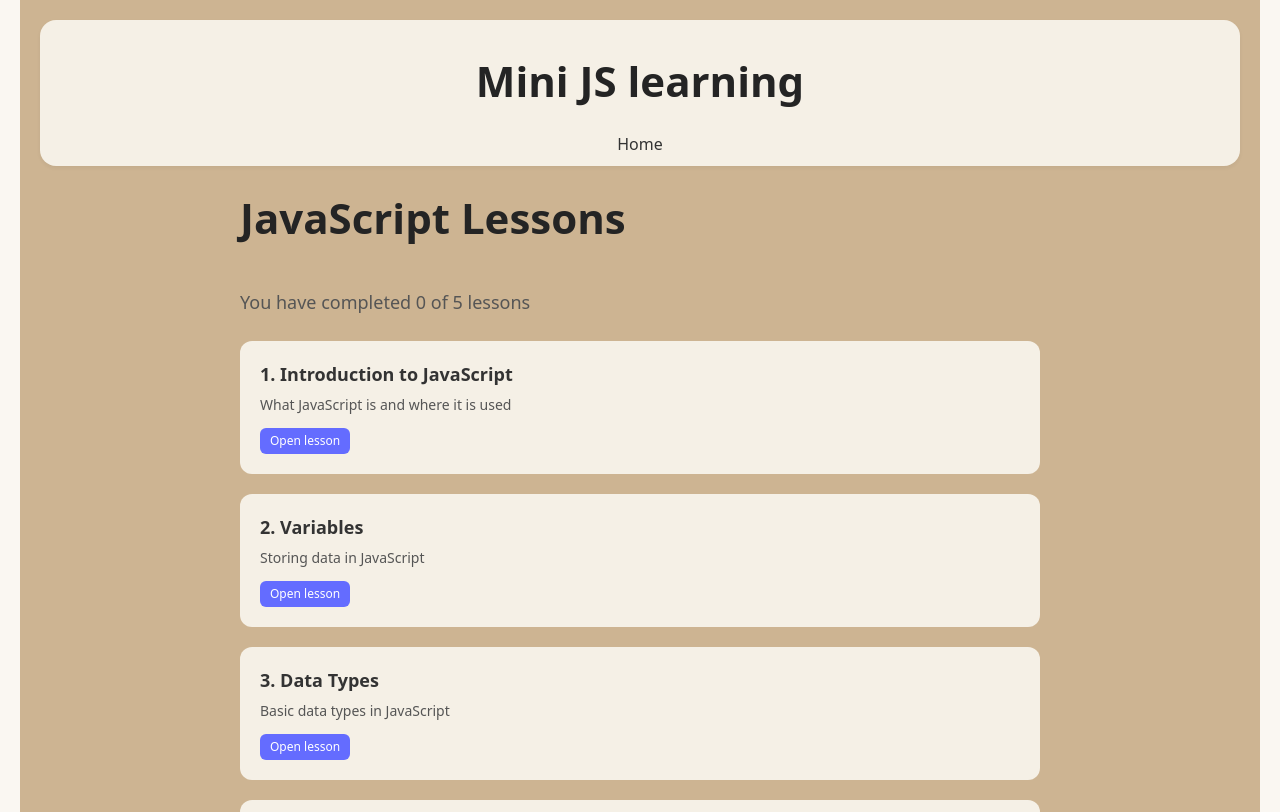
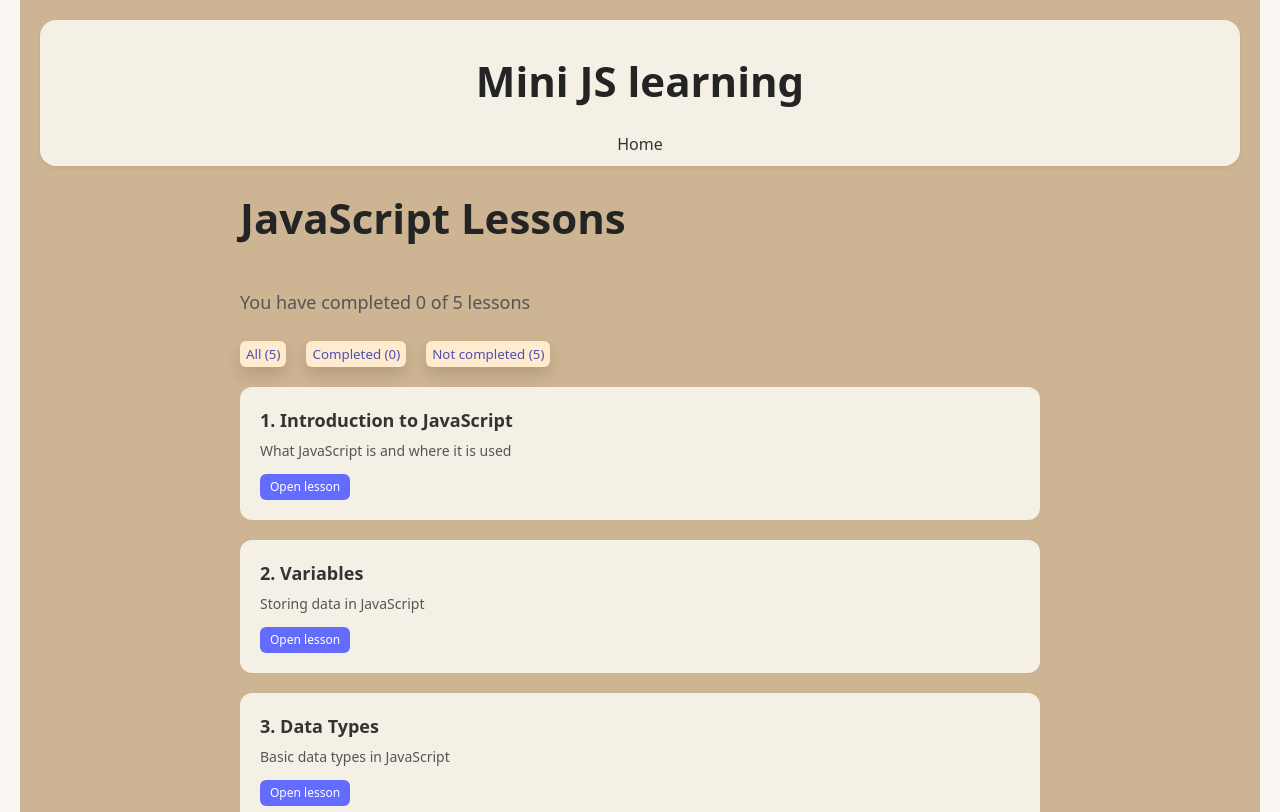
Before and after one commit to Ievgeniia23/learning-platform, a React (Vite) app: page /lessons in a window 1280 px wide. Shown: the top 812 px of the page. Built offline with nearby package versions, Linux system fonts and the light colour scheme.

Commit message:
Add buttons con filters of lessons

```diff
--- a/src/components/LessonsList/LessonsList.jsx
+++ b/src/components/LessonsList/LessonsList.jsx
@@ -7,6 +7,8 @@ const LessonsList = () => {
   const [completedLessons, setCompletedLessons] = useState(() => {
     return JSON.parse(localStorage.getItem('completedLessons')) || [];
   });
+
+  const [filter, setFilter] = useState('all');
 
   useEffect(() => {
     const handleStorageChange = () => {
@@ -20,6 +22,12 @@ const LessonsList = () => {
     return () => window.removeEventListener('storage', handleStorageChange);
   }, []);
 
+  const filteredLessons = lessons.filter(lesson => {
+    if (filter === 'completed') return completedLessons.includes(lesson.id);
+    if (filter === 'notCompleted') return !completedLessons.includes(lesson.id);
+    return true;
+  });
+
   return (
     <div className={css.list}>
       <h1>JavaScript Lessons</h1>
@@ -28,12 +36,13 @@ const LessonsList = () => {
         You have completed {completedLessons.length} of {lessons.length} lessons
       </p>
 
+      <div className={css.filters}>
+        <button className={css.filterBtn} onClick={() => setFilter('all')}>All ({lessons.length}) </button>
+        <button className={css.filterBtn} onClick={() => setFilter('completed')}>Completed ({completedLessons.length}) </button>
+        <button className={css.filterBtn} onClick={() => setFilter('notCompleted')}>Not completed ({lessons.length - completedLessons.length}) </button>
+      </div>
 
-
-
-
-
-      {lessons.map((lesson, index) => (
+      {filteredLessons.map((lesson, index) => (
         <LessonItem
           key={lesson.id}
           lesson={lesson}
--- a/src/components/LessonsList/LessonsList.module.css
+++ b/src/components/LessonsList/LessonsList.module.css
@@ -5,24 +5,20 @@
   margin: 0 auto;
 }
 
-
-
-
-.cardHeader {
-  display: flex;
-  justify-content: space-between;
-  align-items: center;
+.filterBtn {
+margin-right: 20px;
+padding: 4px 6px;
+font-family: inherit;
+color: rgb(77, 79, 182);
+background-color: blanchedalmond;
+border: none;
+border-radius: 6px;
+cursor: pointer;
+ box-shadow: 0 8px 16px rgba(0,0,0,0.12);
+transition: background-color 0.2s, color 0.2s, box-shadow 0.2s;
 }
-
-.check {
-  background: #4caf50;
-  color: white;
-  font-size: 14px;
-  font-weight: bold;
-  width: 22px;
-  height: 22px;
-  border-radius: 50%;
-  display: flex;
-  align-items: center;
-  justify-content: center;
-}
+ .filterBtn:hover {
+  background-color: rgb(77, 79, 182);
+  color:blanchedalmond;
+ box-shadow: 0 8px 16px rgba(0,0,0,0.2);
+ }
--- a/src/pages/Home/Home.jsx
+++ b/src/pages/Home/Home.jsx
@@ -28,9 +28,6 @@ const Home = () => {
     window.addEventListener('storage', handleStorageChange);
     return () => window.removeEventListener('storage', handleStorageChange);
   }, []);
-
-
-
 
 
 
@@ -90,7 +87,7 @@ const lastViewedLessonTitle = lastViewedLesson.title;
         </div>
       </div>
 
-      {/* Preview lessons */}
+
       <h2>Preview Lessons</h2>
       <div className={css.preview}>
         {preview.map(lesson => (
--- a/src/pages/LessonPage/LessonPage.jsx
+++ b/src/pages/LessonPage/LessonPage.jsx
@@ -13,11 +13,9 @@ const LessonPage = () => {
   const currentIndex = lessons.findIndex(lesson => lesson.id === id);
   const lesson = lessons[currentIndex];
 
-  // Если урок не найден
   if (!lesson) return <div>Lesson not found</div>;
 
-  // Сохраняем просмотренный урок в localStorage
-  useEffect(() => {
+   useEffect(() => {
     const viewed = JSON.parse(localStorage.getItem('viewedLessons')) || [];
     if (!viewed.includes(lesson.id)) {
       viewed.push(lesson.id);
```
